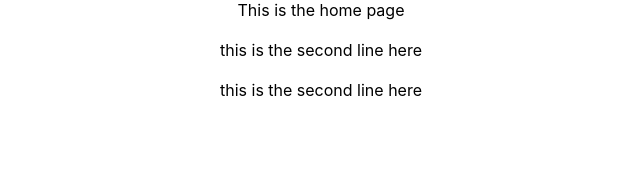
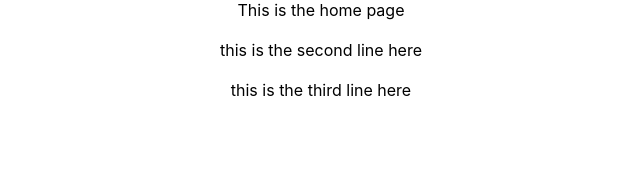
Before and after one commit to devSouvik/react-cicd, a React (Create React App) app: page / in a window 1280 px wide. Shown: the top 170 px of the page, without its empty margins (319-959 px from the left). Built offline with nearby package versions, Linux system fonts and the light colour scheme.

Commit message:
typo fixed

```diff
--- a/src/App.js
+++ b/src/App.js
@@ -7,7 +7,7 @@ function App() {
       <br />
       <div>this is the second line here</div>
       <br />
-      <div>this is the second line here</div>
+      <div>this is the third line here</div>
     </div>
   );
 }
```
